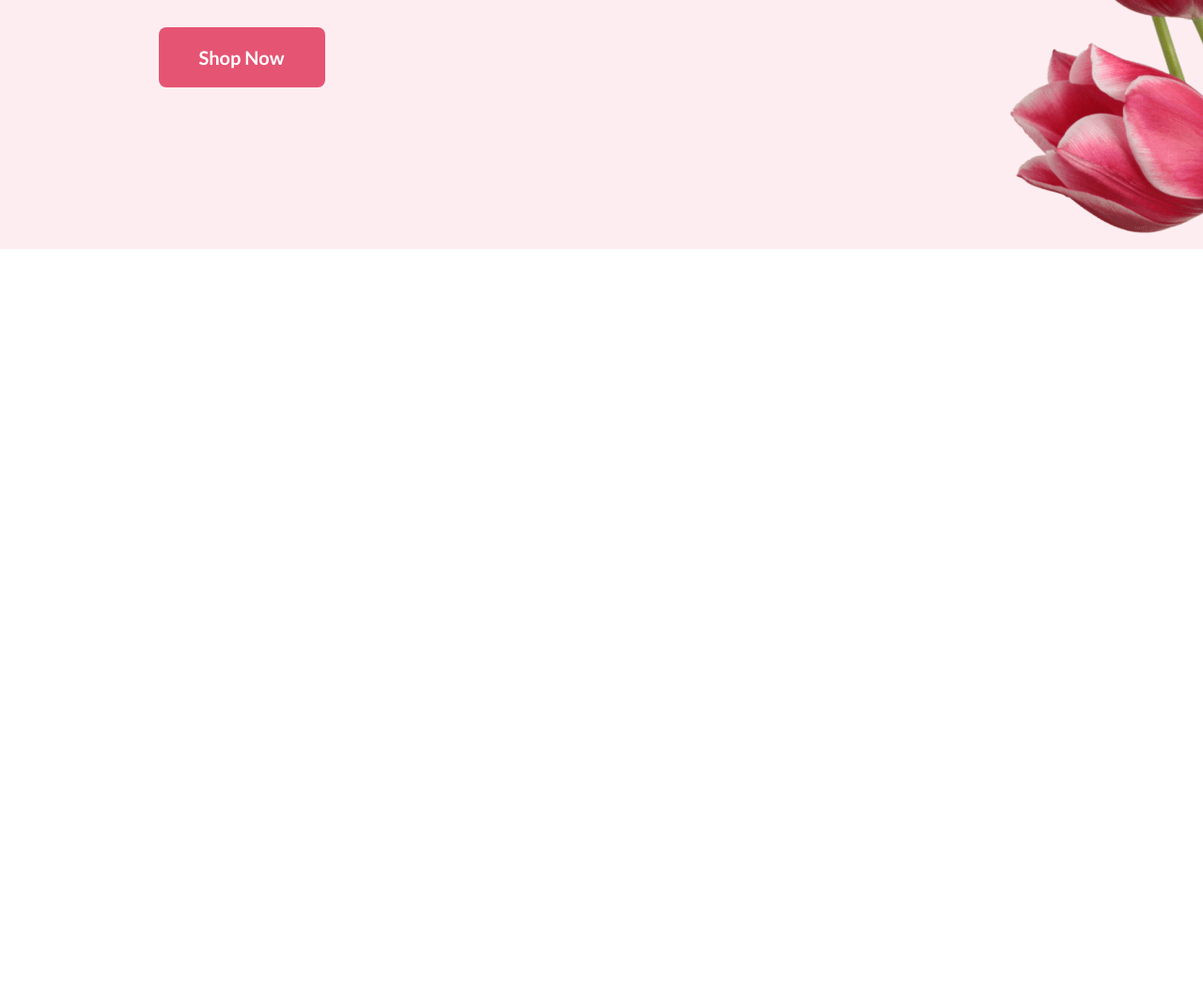
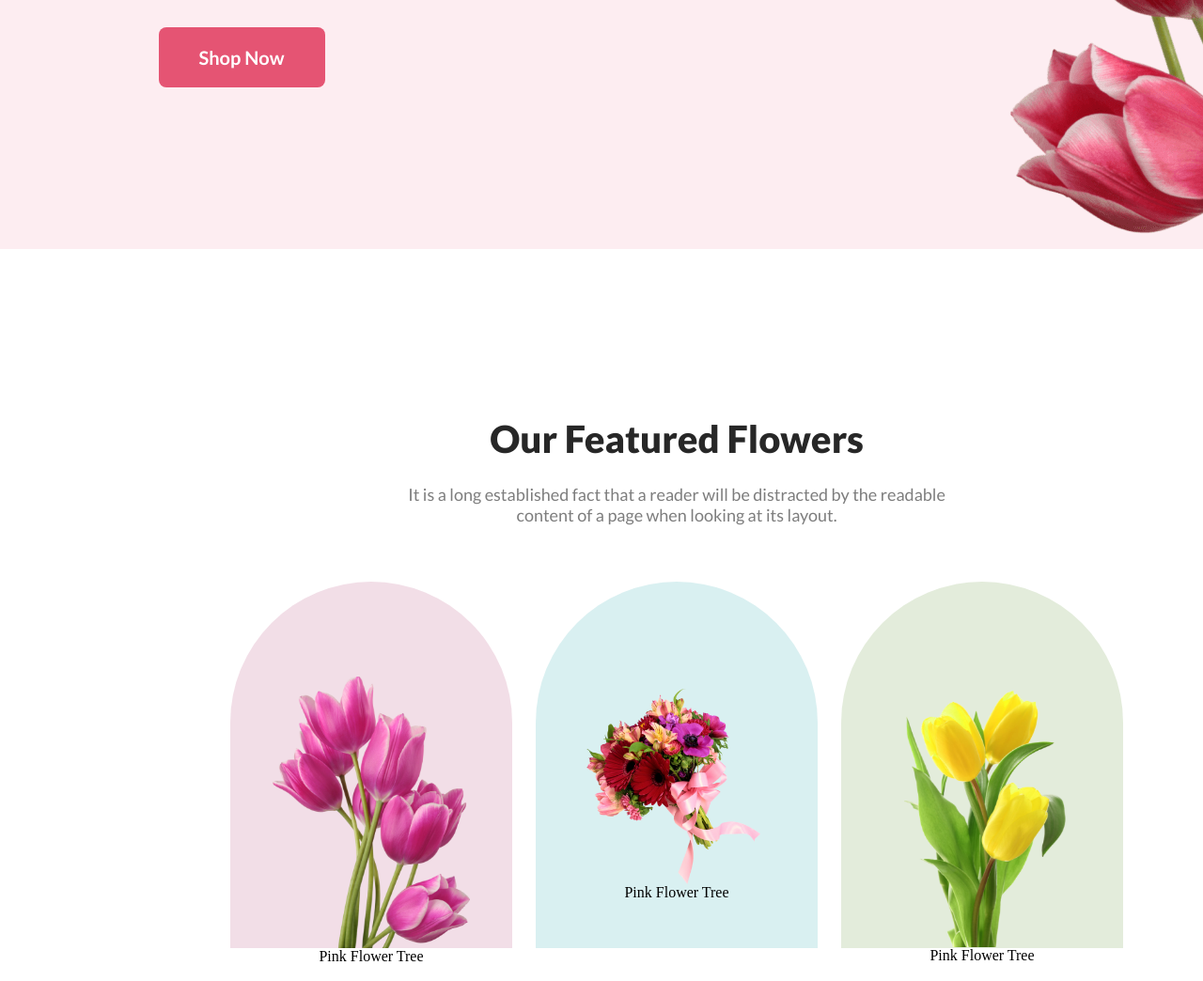
Before and after one commit to rushomrong/flower-shop, a plain HTML site: page index.html in a window 1280 px wide. Shown: the part 585-1629 px from the top of the page at 94% size. Before the commit the page ends 854 px from the top, so only its background shows below. Drawn offline with Linux system fonts and the light colour scheme.

Commit message:
updated three flower section

```diff
--- a/index.html
+++ b/index.html
@@ -30,7 +30,35 @@
       </div>
     </header>
 
-    <main></main>
+    <main>
+      <!-- our featured flowers -->
+      <section class="featured-container">
+        <div class="featured-flowers">
+          <h4 class="flower-title">Our Featured Flowers</h4>
+          <p class="flower-desc">
+            It is a long established fact that a reader will be distracted by
+            the readable content of a page when looking at its layout.
+          </p>
+
+          <div class="three-flowers">
+            <div class="flower1">
+              <img src="./images/featured1.png" alt="" />
+              <span class="three-flower-title">Pink Flower Tree</span>
+            </div>
+
+            <div class="flower2">
+              <img src="./images/featured2.png" alt="" />
+              <span class="three-flower-title">Pink Flower Tree</span>
+            </div>
+
+            <div class="flower3">
+              <img src="./images/featured3.png" alt="" />
+              <span class="three-flower-title">Pink Flower Tree</span>
+            </div>
+          </div>
+        </div>
+      </section>
+    </main>
 
     <footer></footer>
   </body>
--- a/style/style.css
+++ b/style/style.css
@@ -26,7 +26,6 @@
   font-family: Lato;
   font-size: 80px;
   font-weight: 800;
-  letter-spacing: 0%;
   color: #272727;
 }
 
@@ -60,3 +59,99 @@
   margin-top: 50px;
   margin-right: 240px;
 }
+
+/* flowers container */
+.featured-container {
+  width: 1440px;
+  display: flex;
+  margin: 0 auto;
+  justify-content: center;
+  align-items: center;
+  margin-top: 178px;
+}
+
+.featured-container .featured-flowers {
+  width: 594px;
+  height: 132px;
+  display: flex;
+  flex-direction: column;
+  align-items: center;
+}
+
+.featured-flowers .flower-title {
+  font-family: Lato;
+  font-size: 40px;
+  font-weight: 800;
+  color: #272727;
+}
+
+.featured-flowers .flower-desc {
+  font-family: Lato;
+  font-size: 18px;
+  font-weight: 400;
+  margin-top: 24px;
+  text-align: center;
+  color: #27272799;
+}
+
+/* three flowers style css */
+.three-flowers {
+  display: flex;
+  margin-top: 60px;
+  gap: 25px;
+}
+
+.three-flowers .flower1 {
+  width: 300px;
+  height: 390px;
+  display: flex;
+  flex-direction: column;
+  justify-content: center;
+  align-items: center;
+  border-radius: 150px 150px 0 0;
+  background: rgba(167, 33, 98, 0.15);
+  padding: 119px 76px 0 76px;
+}
+
+.three-flowers .flower2 {
+  width: 300px;
+  height: 390px;
+  display: flex;
+  flex-direction: column;
+  justify-content: center;
+  align-items: center;
+  border-radius: 150px 150px 0 0;
+  background: rgba(5, 151, 160, 0.15);
+  padding: 111px 47px 50px 47px;
+}
+
+.three-flowers .flower3 {
+  width: 300px;
+  height: 390px;
+  display: flex;
+  flex-direction: column;
+  justify-content: center;
+  align-items: center;
+  border-radius: 150px 150px 0 0;
+  background: rgba(71, 125, 17, 0.15);
+  padding: 100px 76px 0 76px;
+  margin-bottom: 35px;
+}
+
+.three-flowers .flower1 img {
+  width: 210px;
+  height: 305px;
+  position: relative;
+}
+
+.three-flowers .flower2 img {
+  width: 210px;
+  height: 305px;
+}
+
+.three-flowers .flower3 img {
+  width: 210px;
+  height: 305px;
+}
+
+/* three flowers bottom title style */
```
